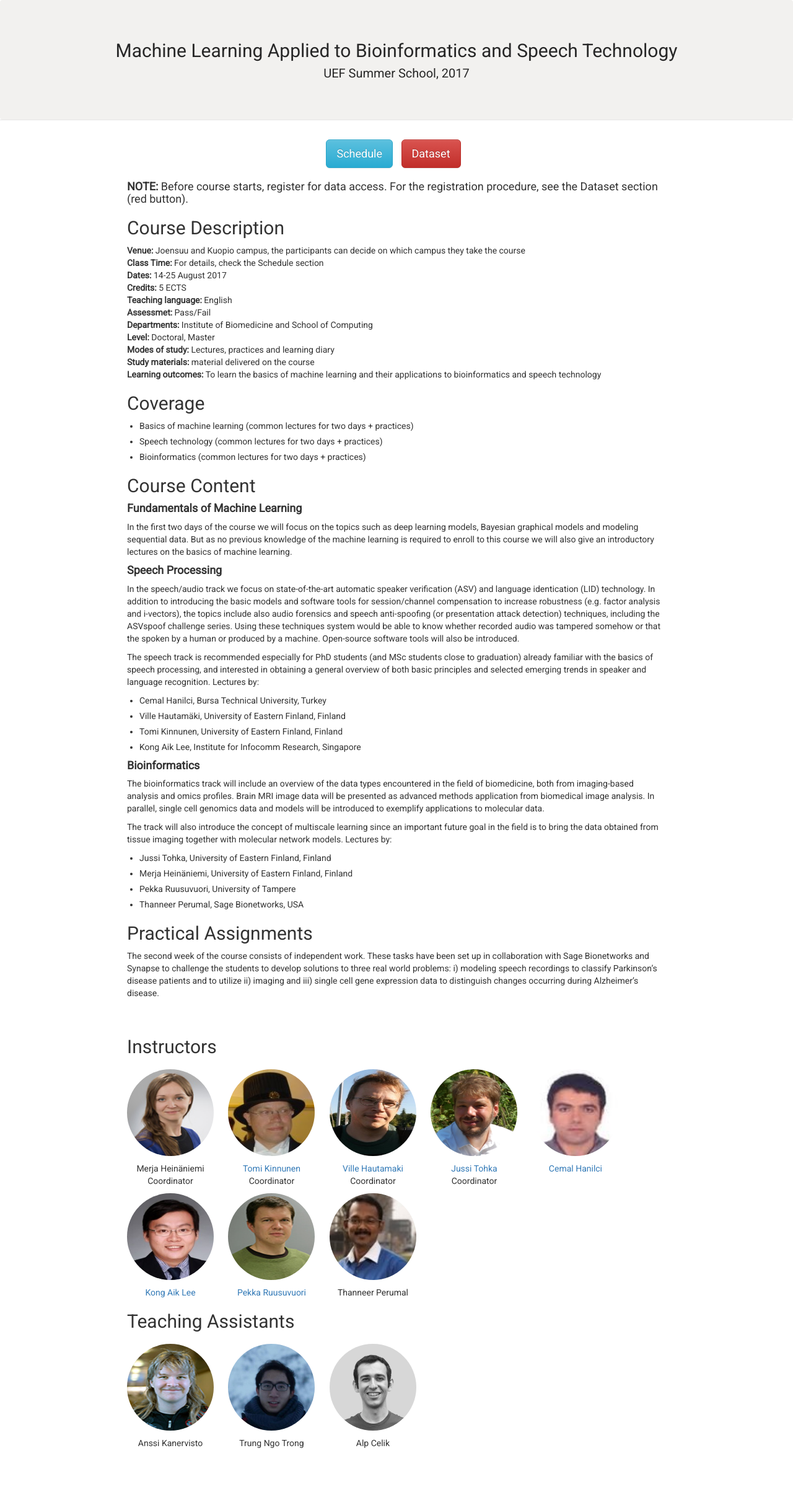
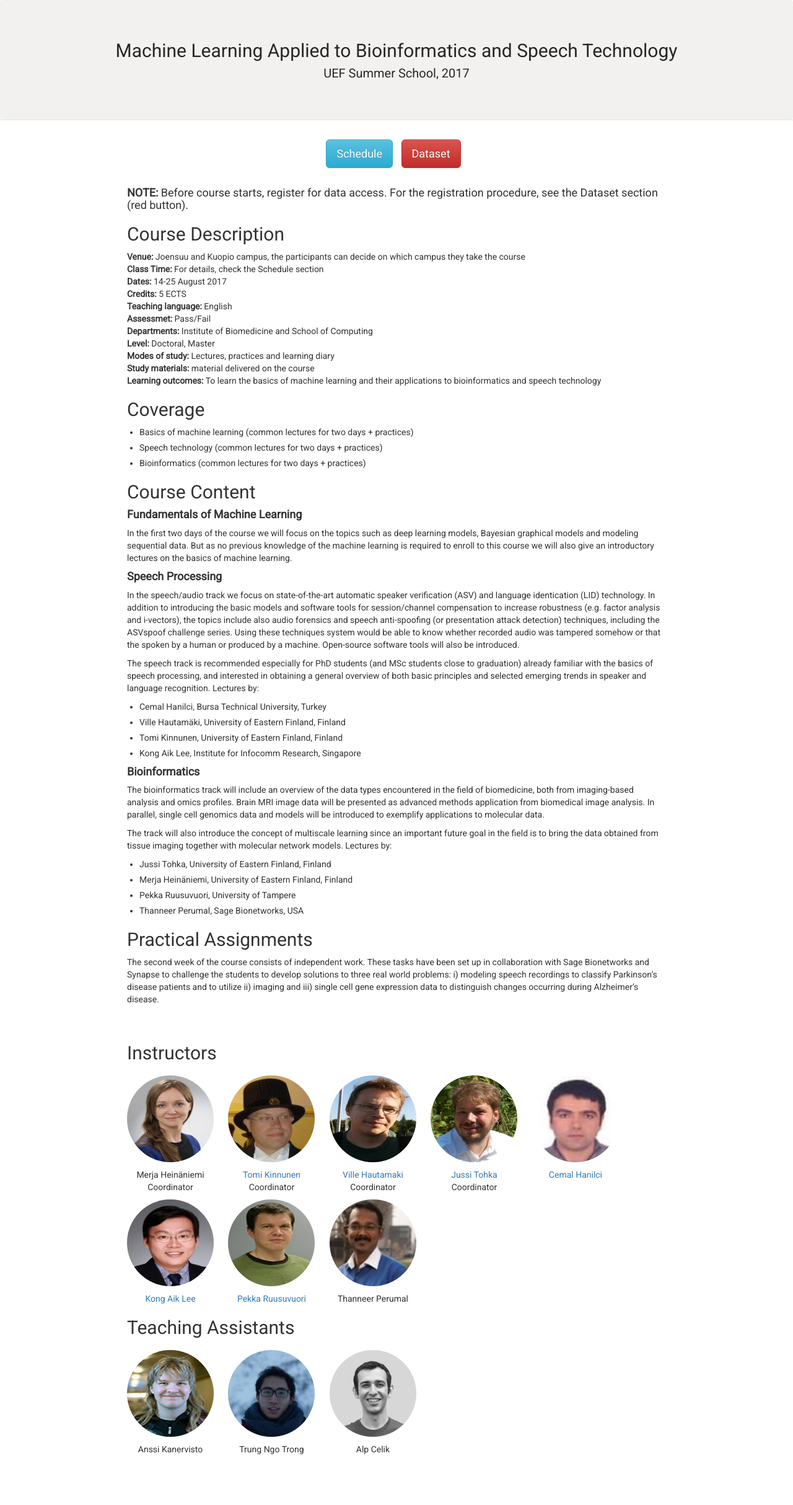
Before and after one commit to abrahamwoubie/Summer_School_RL, a Jekyll site: the page built from index.md, in a window 1280 px wide. Shown: the whole page at 62% size. Built offline with Jekyll 4.4.1, drawn with Linux system fonts in a browser that asks for light colours; nearby versions of some CDN libraries.

Commit message:
Increased buttons lower margin

```diff
--- a/_includes/buttons.html
+++ b/_includes/buttons.html
@@ -1,4 +1,4 @@
-<div style="text-align:center; padding:10px 0px 10px 0px;">
+<div style="text-align:center; padding:10px 0px 20px 0px;">
   <a href="{{ site.url }}/{{ site.baseurl }}/schedule" style="margin-right:10px">
     <button type="button" class="btn btn-info btn-lg">Schedule</button>
   </a>
```
